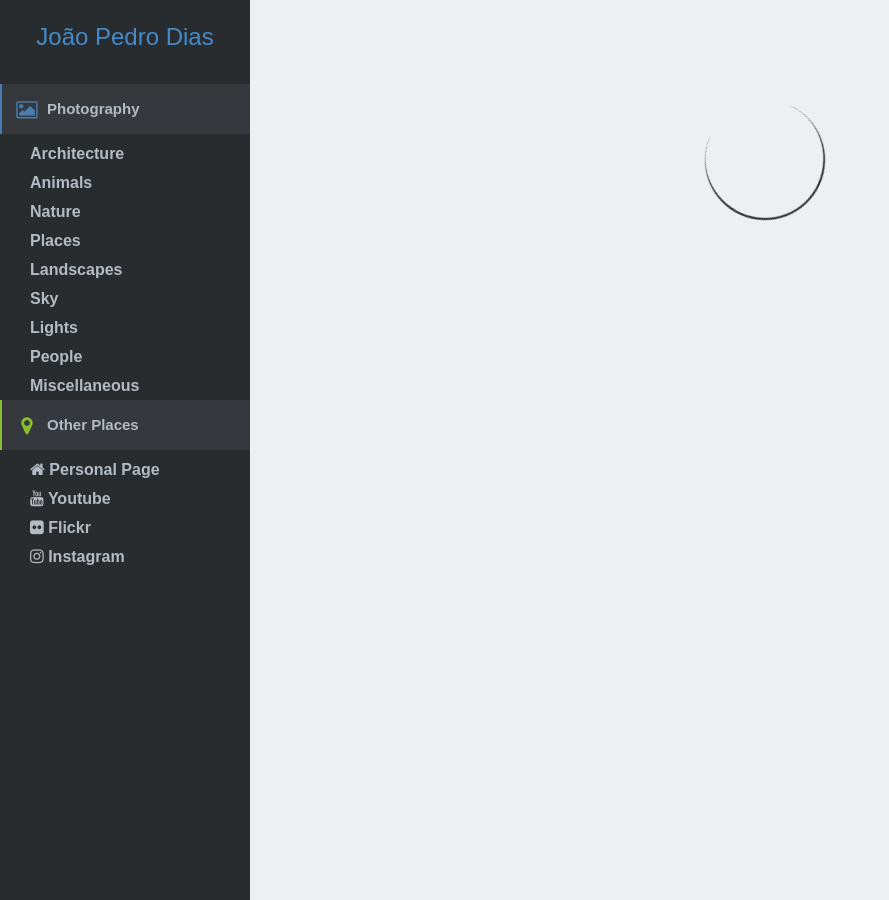
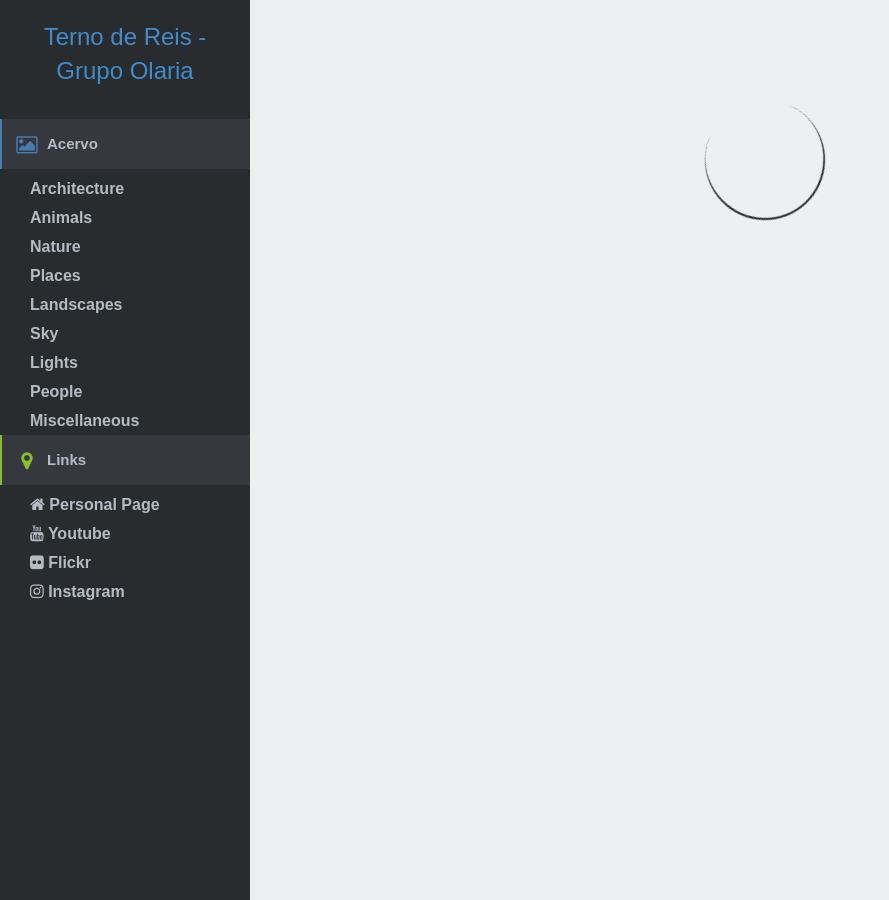
Before and after one commit to olariagrupo/olariagrupo.github.io, a Jekyll site: the page built from portfolio.html, in a window 1280 px wide. Shown: the whole page, without its empty margins (0-889 px from the left). Built offline with Jekyll 4.4.1, drawn with Linux system fonts in a browser that asks for light colours; nearby versions of some CDN libraries; comment, search, counter and statistics services are not loaded.

Commit message:
Update header.html

```diff
--- a/_includes/header.html
+++ b/_includes/header.html
@@ -1,12 +1,12 @@
 
 <div id="sidebar-wrapper">
 <aside class="sidebar-left-collapse sidebar-wrapper">
-	<p class="head"><a href="{{ site.baseurl }}">João Pedro Dias</a></p>
+	<p class="head"><a href="{{ site.baseurl }}">Terno de Reis - Grupo Olaria</a></p>
     <div class="sidebar-links">
 
         <div class="link-blue">
             <a>
-                <i class="fa fa-picture-o"></i>Photography
+                <i class="fa fa-picture-o"></i>Acervo
             </a>
             <ul class="sub-links">
                 {% for cat in site.data.photography %}
@@ -16,7 +16,7 @@
         </div>
         <div class="link-green">
             <a>
-                <i class="fa fa-map-marker"></i>Other Places
+                <i class="fa fa-map-marker"></i>Links
             </a>
             <ul class="sub-links">
                 {% for link in site.data.links %}
```
